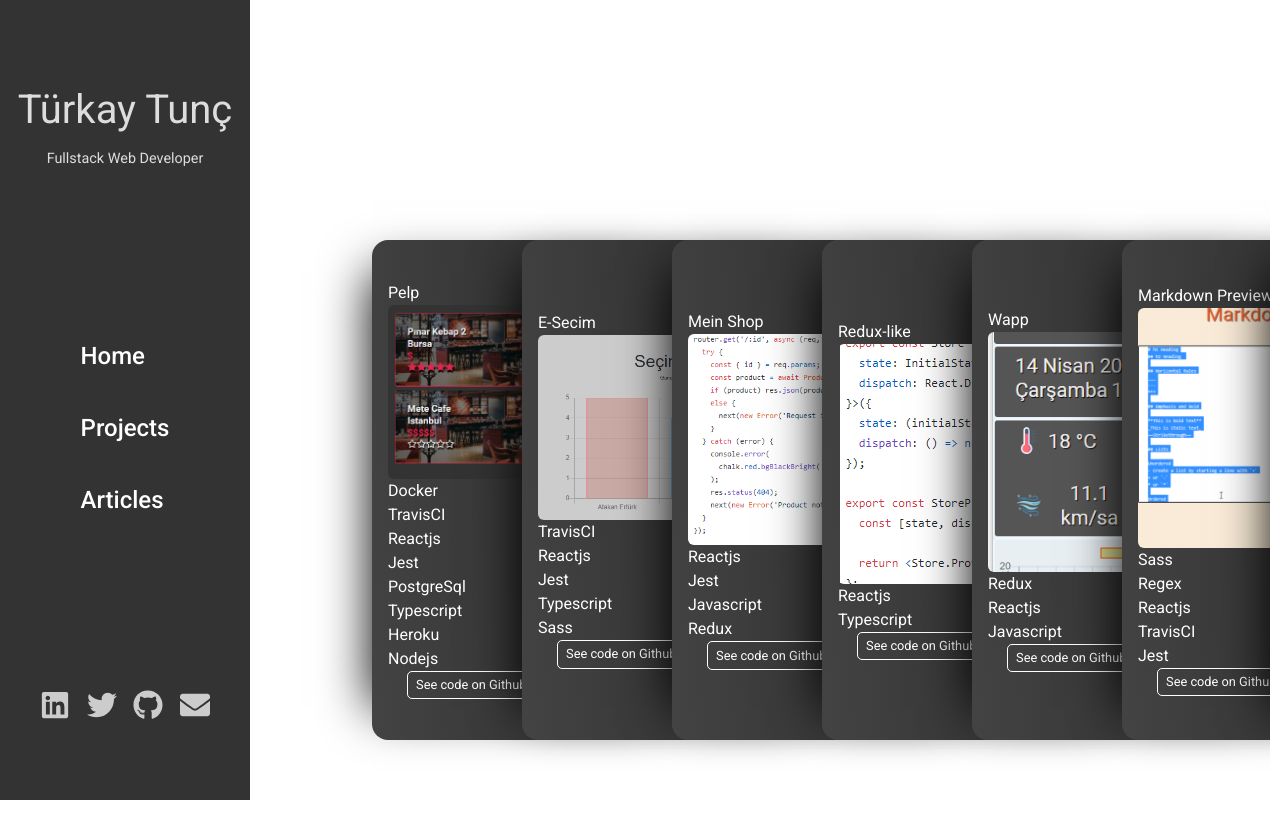
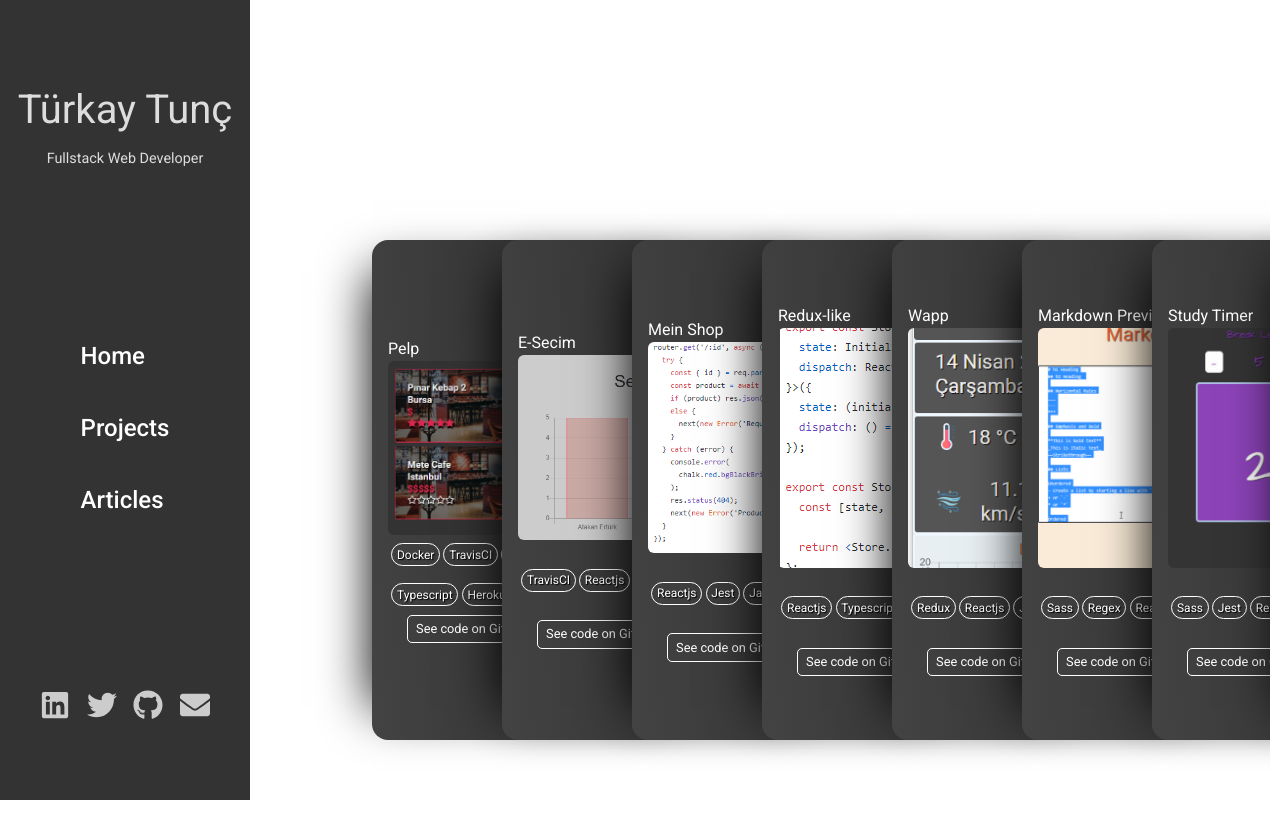
Before and after one commit to turkaytunc/portfolio, a React (Create React App) app: page /portfolio/projects in a window 1280 px wide. Shown: the top 838 px of the page. Built offline with nearby package versions, Linux system fonts and the light colour scheme.

Commit message:
add: tech section styles

```diff
--- a/src/components/projects/project-techs/ProjectTechs.tsx
+++ b/src/components/projects/project-techs/ProjectTechs.tsx
@@ -1,10 +1,13 @@
 import React from 'react';
+import './project-techs.scss';
 
 const ProjectTechs = ({ techs }: { techs: string[] }) => {
   return (
-    <div>
+    <div className="project-techs-container">
       {techs.map((item) => (
-        <div key={Math.random()}>{item}</div>
+        <div className="project-tech" key={Math.random()}>
+          {item}
+        </div>
       ))}
     </div>
   );
--- /dev/null
+++ b/src/components/projects/project-techs/project-techs.scss
@@ -0,0 +1,16 @@
+.project-techs-container {
+  min-height: 80px;
+  overflow: hidden;
+  display: flex;
+  flex-wrap: wrap;
+  align-items: center;
+}
+
+.project-tech {
+  margin-left: 0.2rem;
+  font-size: 0.75rem;
+  border: 1px solid white;
+  padding: 0.1rem 0.3rem;
+  border-radius: 2rem;
+  text-shadow: 1px 1px 1px black;
+}
--- a/src/components/projects/project/project.scss
+++ b/src/components/projects/project/project.scss
@@ -51,18 +51,21 @@
     max-width: 350px;
 
     &:hover {
-      transform: translateX(-120px) rotate(-5deg);
+      transform: translateX(-50px) rotate(-5deg);
     }
   }
 }
 
 @media screen and (min-width: 1024px) {
   .project-card {
+    &:not(:first-child) {
+      margin-left: -220px;
+    }
     &:hover:first-child {
-      transform: translateX(-50px) rotate(-5deg);
+      transform: translateX(-70px) rotate(-5deg);
     }
     &:hover {
-      transform: translateX(-80px) rotate(-5deg);
+      transform: translateX(-50px) rotate(-5deg);
     }
   }
 }
--- a/src/utils/projectsData.json
+++ b/src/utils/projectsData.json
@@ -49,13 +49,6 @@
     "liveProjectLink": "https://turkaytunc.github.io/study-timer/"
   },
   {
-    "title": "Random Quote Machine",
-    "imageSource": "random-quote-machine.png",
-    "techs": ["Sass", "Jest", "Reactjs", "TravisCI", "Coveralls"],
-    "githubLink": "https://github.com/turkaytunc/random-quote-machine",
-    "liveProjectLink": "https://turkaytunc.github.io/random-quote-machine/"
-  },
-  {
     "title": "Restful API",
     "imageSource": "rest.jpg",
     "techs": ["MongoDB", "Mongoose", "Nodejs", "Javascript"],
@@ -73,5 +66,12 @@
     "techs": ["GIMP", "Aseprite", "Unity", "C#", "GLSL"],
     "githubLink": "https://github.com/turkaytunc/Racon",
     "liveProjectLink": "https://turkaytunc.itch.io/racon"
+  },
+  {
+    "title": "Random Quote Machine",
+    "imageSource": "random-quote-machine.png",
+    "techs": ["Sass", "Jest", "Reactjs", "TravisCI", "Coveralls"],
+    "githubLink": "https://github.com/turkaytunc/random-quote-machine",
+    "liveProjectLink": "https://turkaytunc.github.io/random-quote-machine/"
   }
 ]
```
